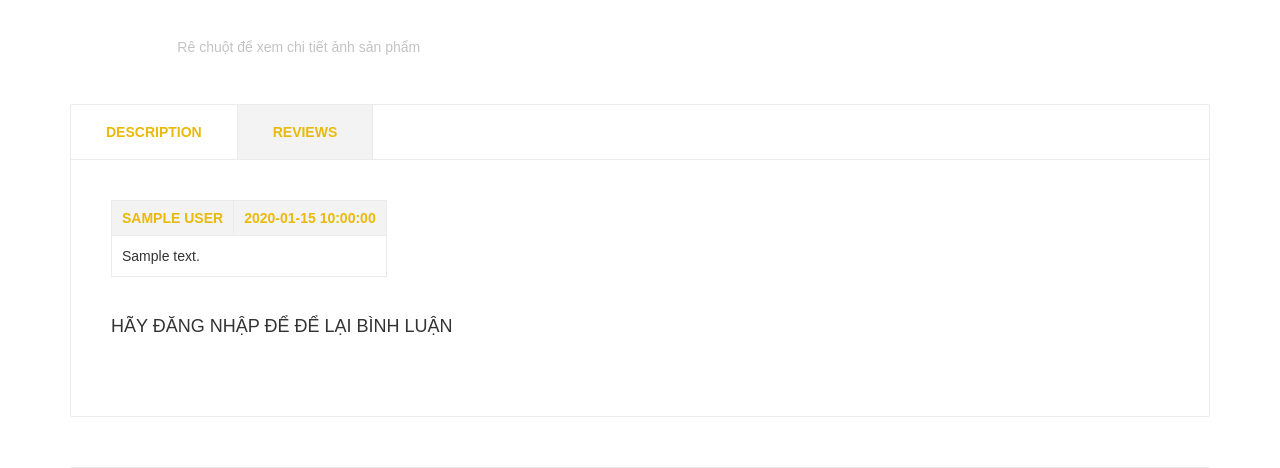
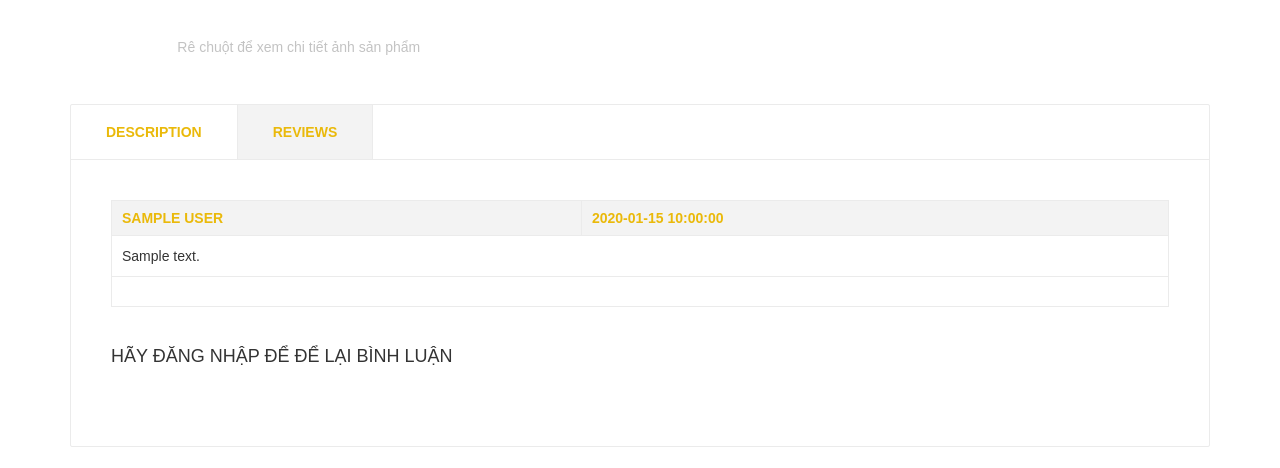
Before and after one commit to mrtux3do/vigodi, a CakePHP app: the page made by app/View/Products/detail.ctp in a window 1280 px wide, after a click on "REVIEWS". Shown: the part 746-1214 px from the top of the page. Run offline with PHP 8.4 and a stand-in for CakePHP, Linux system fonts and the light colour scheme; the template is opened without the code that fills it: most values are stand-ins (such as "Sample title", 1, 10 or a date in 2020); grey boxes marked "Sample" are stand-in pictures; some libraries are stand-ins or nearby versions; some web fonts are replaced.

Commit message:
edit comments

```diff
--- a/app/View/Products/detail.ctp
+++ b/app/View/Products/detail.ctp
@@ -78,6 +78,7 @@
 									<p><?php echo $comment['Comment']['message']; ?></p>
 								</td>
 							</tr>
+							<tr class="spacer"></tr>
 						<?php endforeach; ?>
 					</table>
 					<div class="comment">
@@ -106,7 +107,7 @@
 					<?php foreach($relate as $val): ?>
 						<div class="item-common-product">
 							<div class="img-common-product">
-								<a target="_blank" href="<?php echo $this->Html->url(array('controller' => 'products', 'action' => 'detail',$val['Product']['id']))?>">
+								<a target="_blank" href="<?php echo $this->Html->url(array('controller' => 'products', 'action' => 'detail', '?' => array('product_id' => $val['Product']['id'])))?>">
 									<img src="<?php echo $this->webroot.$val['Product']['image'] ?>">
 								</a>
 								<div class="product-flag">
@@ -116,7 +117,7 @@
 							</div>
 							<div class="desc-item-product">
 								<h1>
-									<a target="_blank" href="<?php echo $this->Html->url(array('controller' => 'products', 'action' => 'detail',$val['Product']['id']))?>"><?php echo $val['Product']['name'] ?></a>
+									<a target="_blank" href="<?php echo $this->Html->url(array('controller' => 'products', 'action' => 'detail', '?' => array('product_id' => $val['Product']['id'])))?>"><?php echo $val['Product']['name'] ?></a>
 								</h1>
 								<div class="rate-product">
 									<div class="star star-on"></div>
--- a/app/webroot/css/style.css
+++ b/app/webroot/css/style.css
@@ -1972,6 +1972,15 @@ li#compare:after{
 	border-right: 1px solid #ebebeb;
 }
 
+.tab-content .box-review{
+	width: 100%;
+}
+
+.box-review tr.spacer{
+	height: 30px;
+}
+
+
 .box-review tr td:last-child{
 	border-right: none;
 }
```
